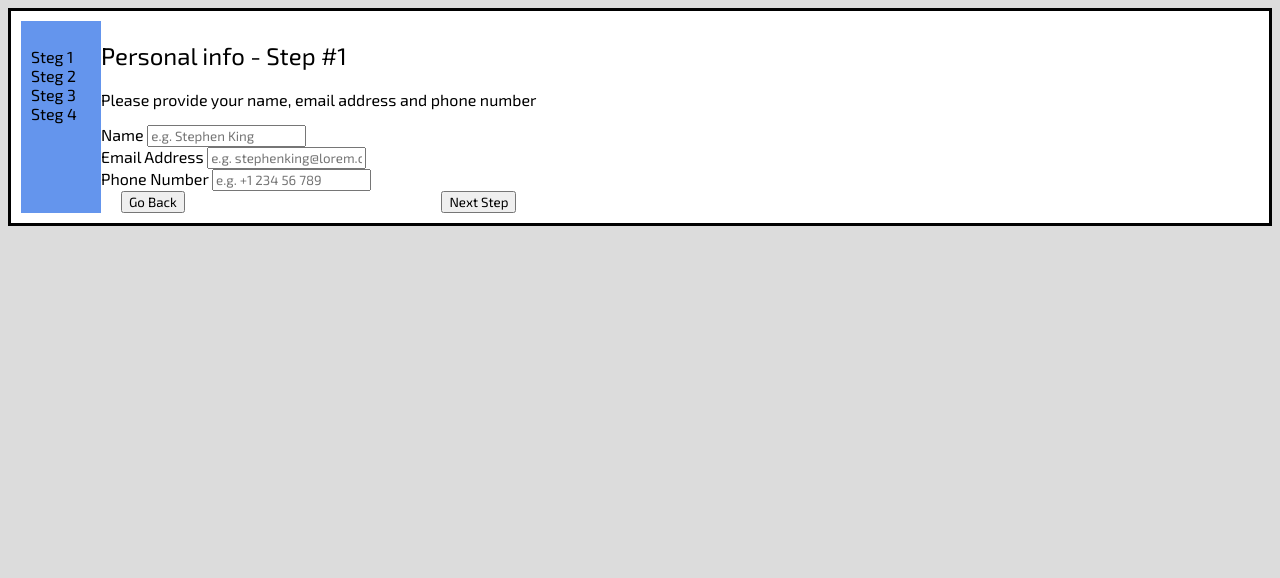
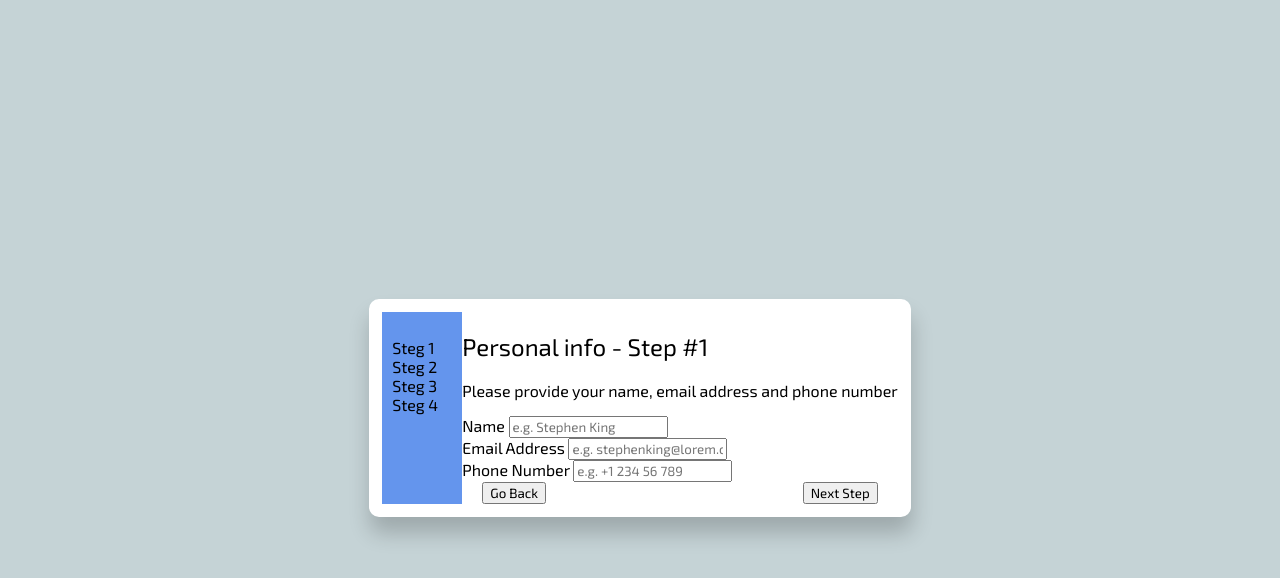
Before and after one commit to LarsGJobloop/kodeloftet-28-02-24, a website: page index.html in a window 1280 px wide. Drawn offline with Linux system fonts and the light colour scheme.

Commit message:
set multi step form overall styling

```diff
--- a/styles.css
+++ b/styles.css
@@ -1,3 +1,4 @@
+/* User Stylesheet Overrides */
 * {
   font-family: "Exo 2", sans-serif;
   font-optical-sizing: auto;
@@ -5,9 +6,13 @@
   font-style: normal;
 }
 
-
 body {
-  background-color: gainsboro;
+  background-color: rgb(197, 211, 214);
+  display: flex;
+  flex-direction: column;
+  justify-content: center;
+  align-items: center;
+  min-height: 100vh;
 }
 
 ol {
@@ -15,11 +20,17 @@ ol {
   padding: 0px;
 }
 
+/* Multi Stage Form Styling */
 .multi-step-form {
   display: flex;
-  border: solid;
+  border: solid white;
+  border-radius: 10px;
   background-color: white;
   padding: 10px;
+  max-width: fit-content;
+  box-shadow: 1px 16px 21px 0px rgba(0,0,0,0.2);
+  -webkit-box-shadow: 1px 16px 21px 0px rgba(0,0,0,0.2);
+  -moz-box-shadow: 1px 16px 21px 0px rgba(0,0,0,0.2);
 }
 
 .main-navigasjon {
```
